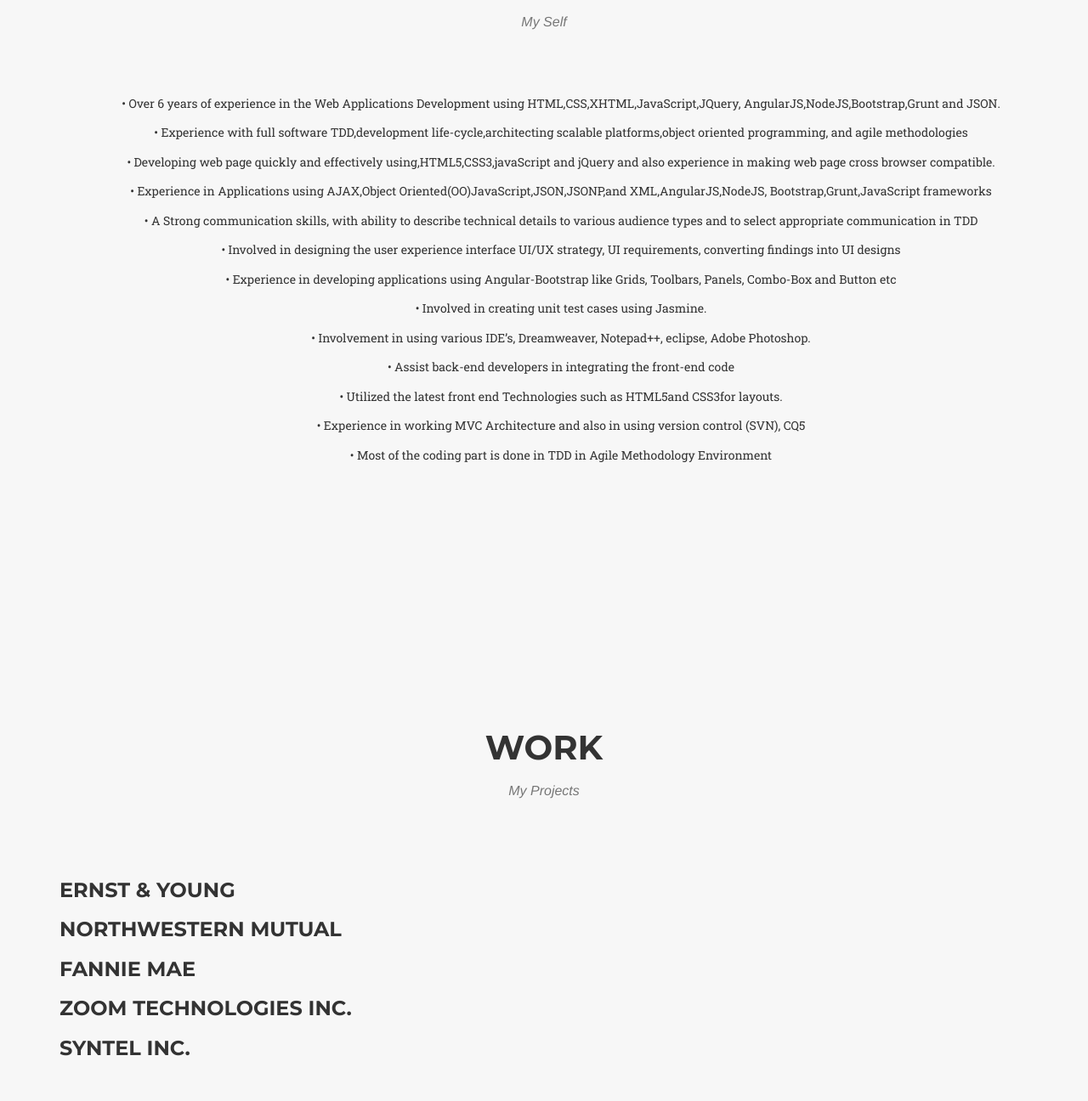
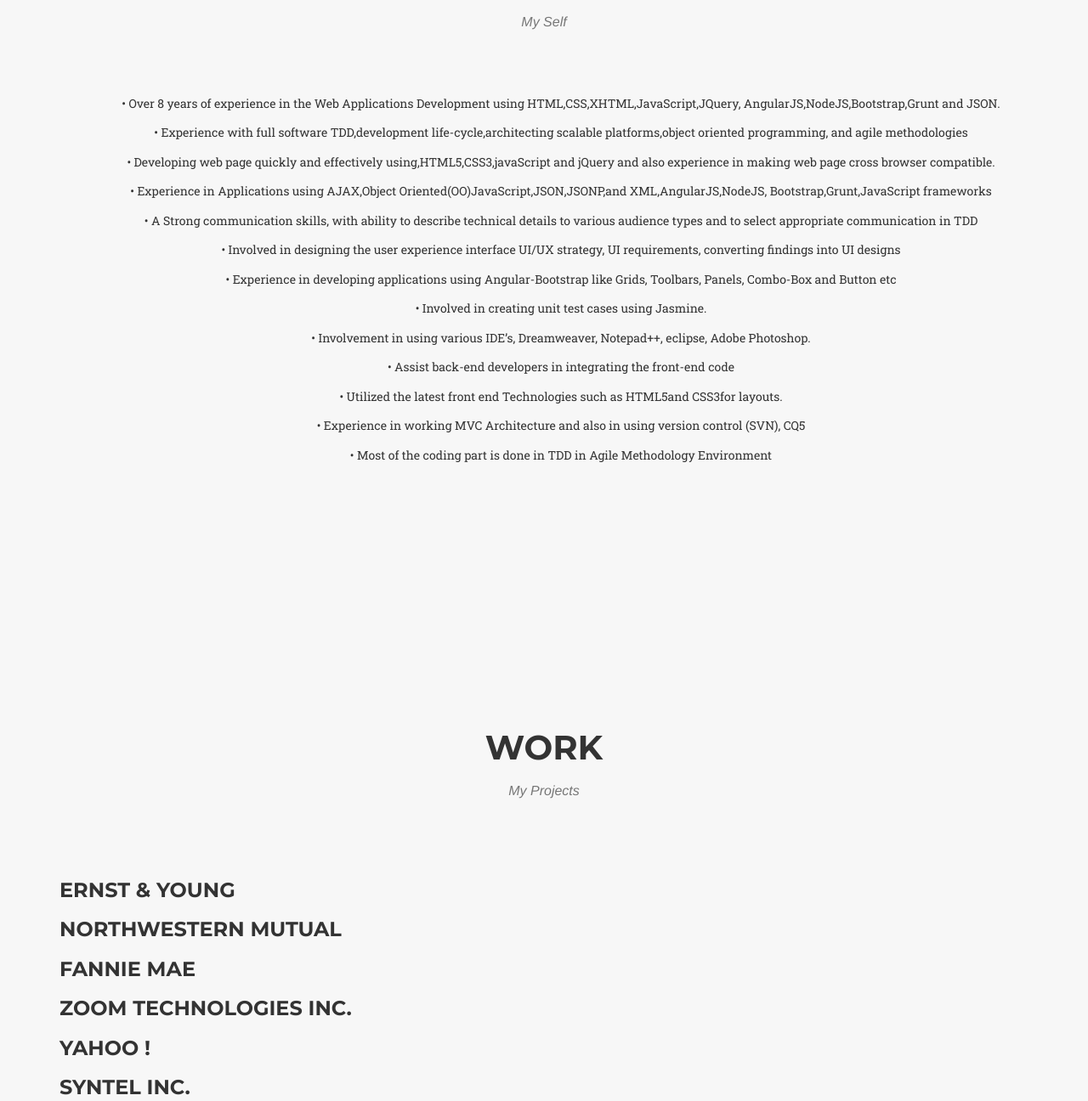
Before and after one commit to Chaittanyaui/Chaittanyaui.github.io, a plain HTML site: page index.html in a window 1280 px wide. Shown: the part 1755-3051 px from the top of the page at 85% size. Drawn offline with nearby package versions, Linux system fonts and the light colour scheme; a web font is replaced by a local one.

Commit message:
Update on Html page

```diff
--- a/index.html
+++ b/index.html
@@ -125,7 +125,7 @@
                     <h2 class="section-heading">About</h2>
                     <h3 class="section-subheading text-muted">My Self</h3>
                     <ul>
-                        <p>• Over 6 years of experience in the Web Applications Development using HTML,CSS,XHTML,JavaScript,JQuery, AngularJS,NodeJS,Bootstrap,Grunt and JSON.</p>
+                        <p>• Over 8 years of experience in the Web Applications Development using HTML,CSS,XHTML,JavaScript,JQuery, AngularJS,NodeJS,Bootstrap,Grunt and JSON.</p>
                         <p>• Experience with full software TDD,development life-cycle,architecting scalable platforms,object oriented programming, and agile methodologies</p>
                         <p>• Developing web page quickly and effectively using,HTML5,CSS3,javaScript and jQuery and also experience in making web page cross browser compatible.</p>
                         <p>• Experience in Applications using AJAX,Object Oriented(OO)JavaScript,JSON,JSONP,and XML,AngularJS,NodeJS, Bootstrap,Grunt,JavaScript frameworks</p>
@@ -162,6 +162,8 @@
                 <h3>Fannie Mae</h3>
 
                 <h3>Zoom Technologies Inc.</h3>
+
+                 <h3>Yahoo !</h3>
 
                 <h3>Syntel Inc.<h3>
 
```
